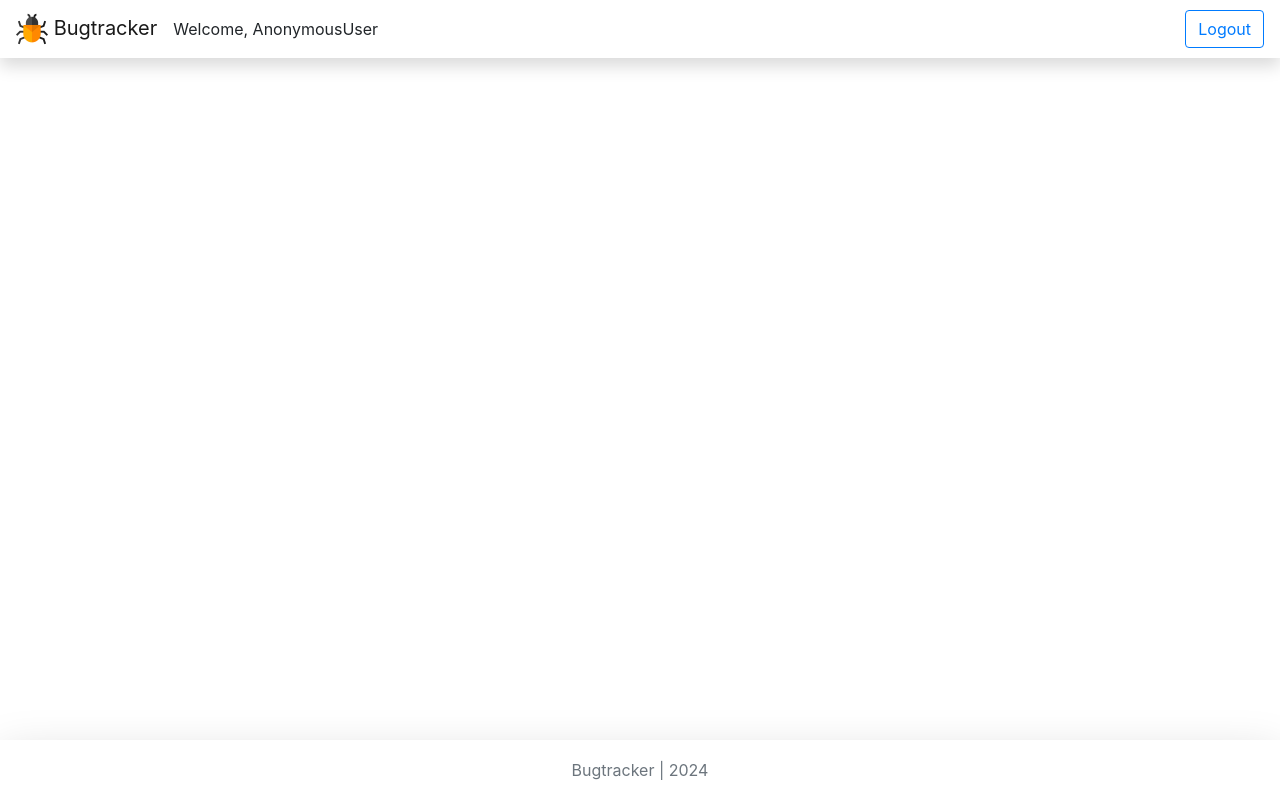
After one commit to Jharopa/bug-tracker, a Django app: template bug_tracker/templates/base.html in a window 1280 px wide. The commit adds this page. Run offline with Django 4.2, Linux system fonts and the light colour scheme; the template is opened without the code that fills it, so the values that code supplies are empty.

Commit message:
user story: Bug report list manager
Added base template along with footer, header, and inline CSS templates used in base template

Issue: #8

```diff
--- /dev/null
+++ b/bug_tracker/templates/base.html
@@ -0,0 +1,33 @@
+{% load static %}
+
+<!DOCTYPE html>
+
+<html>
+    <head>
+        <meta charset="utf-8">
+        <meta name="viewport" content="width=device-width, initial-scale=1, shrink-to-fit=no">
+
+        <link rel="stylesheet" href="https://cdn.jsdelivr.net/npm/bootstrap@4.1.3/dist/css/bootstrap.min.css" integrity="sha384-MCw98/SFnGE8fJT3GXwEOngsV7Zt27NXFoaoApmYm81iuXoPkFOJwJ8ERdknLPMO" crossorigin="anonymous">
+
+        <link rel="icon" href="{% static 'bugtracker/logo.png' %}">
+        <title>Bugtracker</title>
+
+        {% include 'components/base_css.html' %}
+    </head>
+
+    <body>
+        {% include 'components/header.html' %}
+
+        <div id="content">
+            {% block content %}
+
+            {% endblock %}
+        </div>
+
+        {% include 'components/footer.html' %}
+
+        <script src="https://code.jquery.com/jquery-3.3.1.slim.min.js" integrity="sha384-q8i/X+965DzO0rT7abK41JStQIAqVgRVzpbzo5smXKp4YfRvH+8abtTE1Pi6jizo" crossorigin="anonymous"></script>
+        <script src="https://cdn.jsdelivr.net/npm/popper.js@1.14.3/dist/umd/popper.min.js" integrity="sha384-ZMP7rVo3mIykV+2+9J3UJ46jBk0WLaUAdn689aCwoqbBJiSnjAK/l8WvCWPIPm49" crossorigin="anonymous"></script>
+        <script src="https://cdn.jsdelivr.net/npm/bootstrap@4.1.3/dist/js/bootstrap.min.js" integrity="sha384-ChfqqxuZUCnJSK3+MXmPNIyE6ZbWh2IMqE241rYiqJxyMiZ6OW/JmZQ5stwEULTy" crossorigin="anonymous"></script>
+    </body>
+</html>
--- /dev/null
+++ b/bug_tracker/templates/components/base_css.html
@@ -0,0 +1,18 @@
+<style type="text/css">
+
+    html {
+        position: relative;
+        min-height: 100%;
+        padding-bottom:60px;
+    }
+
+    body {
+        margin-bottom: 60px;
+    }
+
+    #content {
+        margin-left: 12vh;
+        margin-right: 12vh;
+    }
+
+</style>
--- /dev/null
+++ b/bug_tracker/templates/components/footer.html
@@ -0,0 +1,14 @@
+<style type="text/css">
+
+    footer {
+        position: absolute;
+        bottom: 0;
+        width: 100%;
+        height: 60px;
+    }
+
+</style>
+
+<footer class="d-flex flex-row align-items-center bg-white shadow-lg">
+        <p class="text-muted m-auto">Bugtracker | 2024</p>
+</footer>
--- /dev/null
+++ b/bug_tracker/templates/components/header.html
@@ -0,0 +1,18 @@
+{% load static %}
+
+<header class="shadow mb-4">
+    <nav class="navbar navbar-expand-lg navbar-light bg-white">
+        <a class="navbar-brand" href="#">
+            <img class="d-inline-block align-top" src="{% static 'bug_tracker/bug.png' %}" alt="Logo" width="32", height="32">
+            Bugtracker
+        </a>
+
+        <span class="mr-3">Welcome, {{ user }}</span>
+
+        <ul class="navbar-nav ml-auto">
+            <li>
+                <a class="btn btn-outline-primary" href="#" role="button">Logout</a>
+            </li>
+        </ul>
+    </nav>
+</header>
--- a/bug_tracker/users/templates/users/login.html
+++ b/bug_tracker/users/templates/users/login.html
@@ -2,14 +2,11 @@
 
 <html>
     <head>
-        <!-- Meta Tags -->
         <meta charset="utf-8">
         <meta name="viewport" content="width=device-width, initial-scale=1, shrink-to-fit=no">
 
-        <!-- Bootstrap -->
         <link rel="stylesheet" href="https://cdn.jsdelivr.net/npm/bootstrap@4.1.3/dist/css/bootstrap.min.css" integrity="sha384-MCw98/SFnGE8fJT3GXwEOngsV7Zt27NXFoaoApmYm81iuXoPkFOJwJ8ERdknLPMO" crossorigin="anonymous">
 
-        <!-- CSS -->
         {% include 'users/components/login_css.html' %}
 
         <link rel="icon" href="{% static 'bug_tracker/bug.png' %}">
@@ -21,7 +18,6 @@
             <div class="row h-100 justify-content-center align-items-center">
                 <div class="col-10 col-md-8 col-lg-6">
                     <form method="POST" action="{% url 'users:login' %}">
-                        <!-- Get security token -->
                         {% csrf_token %}
 
                         <img class="mb-4" src="{% static 'bug_tracker/bug.png' %}" alt="Logo" width="100", height="100">
@@ -34,7 +30,6 @@
                         <label class="sr-only" for="passwordInput">{{ form.password.label_tag }}</label>
                         {{ form.password }}
 
-                        <!-- If the form has non field errors display the errors -->
                         {% if form.non_field_errors %}
                             <div class="alert alert-danger mt-4" role="alert">
                                 {% for error in form.non_field_errors %}
@@ -49,7 +44,6 @@
             </div>
         </div>
 
-        <!-- Bootstrap JS -->
         <script src="https://code.jquery.com/jquery-3.3.1.slim.min.js" integrity="sha384-q8i/X+965DzO0rT7abK41JStQIAqVgRVzpbzo5smXKp4YfRvH+8abtTE1Pi6jizo" crossorigin="anonymous"></script>
         <script src="https://cdn.jsdelivr.net/npm/popper.js@1.14.3/dist/umd/popper.min.js" integrity="sha384-ZMP7rVo3mIykV+2+9J3UJ46jBk0WLaUAdn689aCwoqbBJiSnjAK/l8WvCWPIPm49" crossorigin="anonymous"></script>
         <script src="https://cdn.jsdelivr.net/npm/bootstrap@4.1.3/dist/js/bootstrap.min.js" integrity="sha384-ChfqqxuZUCnJSK3+MXmPNIyE6ZbWh2IMqE241rYiqJxyMiZ6OW/JmZQ5stwEULTy" crossorigin="anonymous"></script>
```
